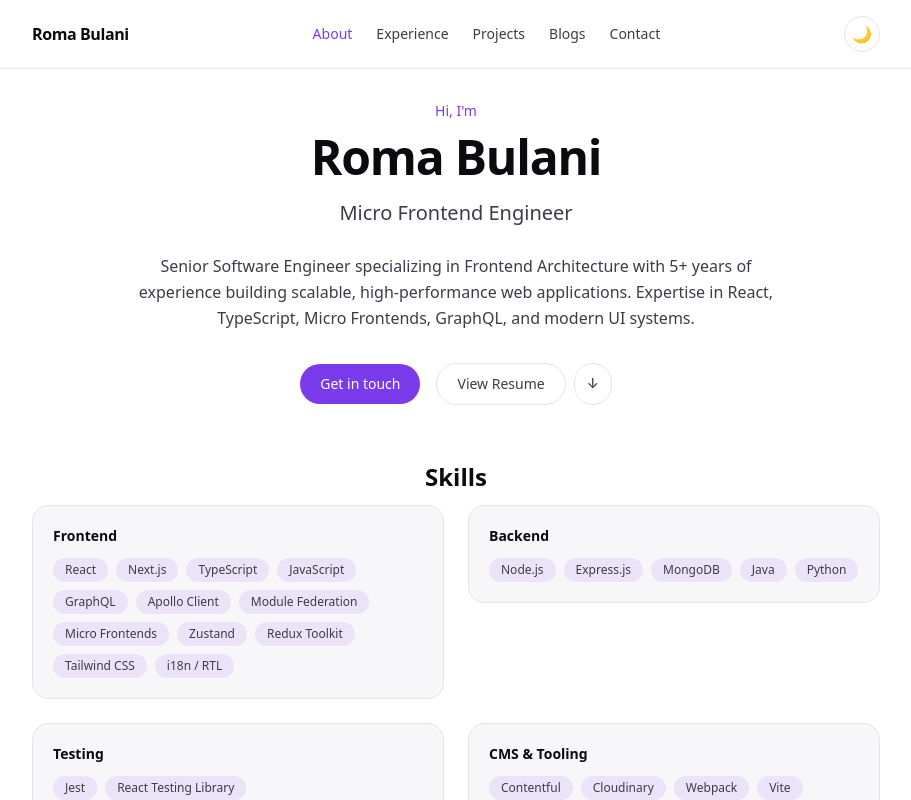
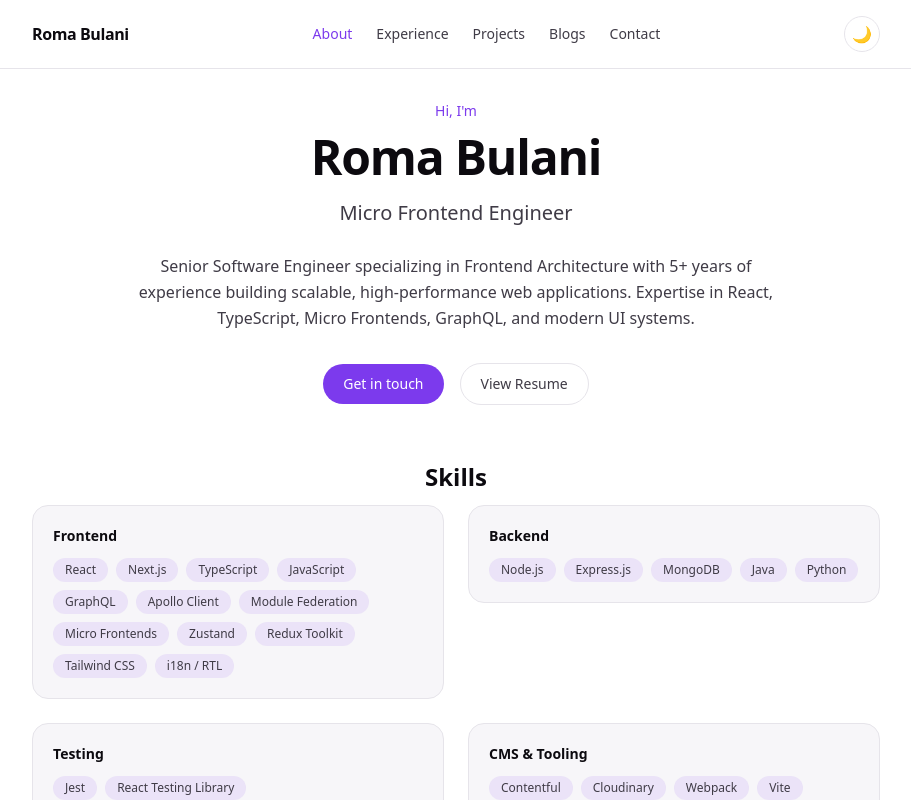
Before and after one commit to romabulani/portfolio-romabulani, a React (Vite) app: page / in a window 1280 px wide. Shown: the top 800 px of the page, without its empty margins (184-1095 px from the left). Built offline with nearby package versions, Linux system fonts and the light colour scheme.

Commit message:
fix: remove download button

```diff
--- a/src/components/Hero.tsx
+++ b/src/components/Hero.tsx
@@ -80,7 +80,6 @@ export default function Hero() {
         >
           Get in touch
         </a>
-        <div className="flex items-center gap-2">
         <a
           href={profile.resumeUrl}
           target="_blank"
@@ -89,15 +88,6 @@ export default function Hero() {
         >
           View Resume
         </a>
-          <a
-            href={profile.resumeUrl}
-            download
-            className="px-3 py-2.5 rounded-full border border-(--border) text-sm font-medium hover:border-(--accent) hover:text-(--accent) transition-colors"
-            title="Download Resume"
-          >
-            ↓
-          </a>
-        </div>
       </motion.div>
     </section>
   );
```
Lines whose indentation alone changed are shown as unchanged.
